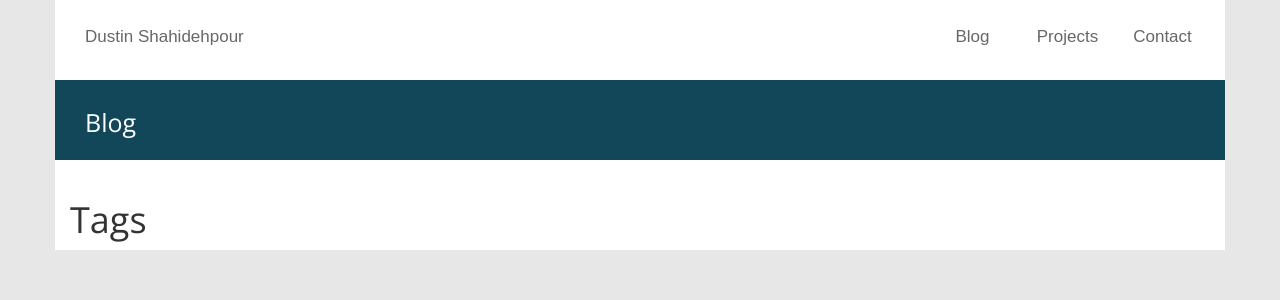
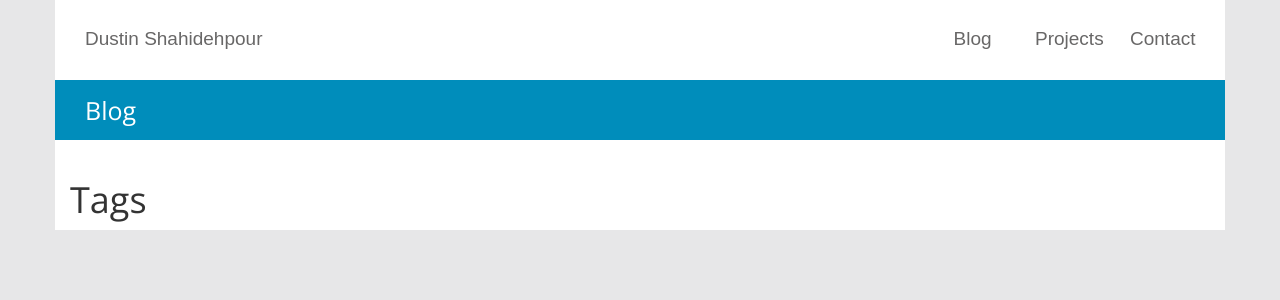
Before and after one commit to d16r/dustinshahidehpour.com, a Flask app: page /blog/ in a window 1280 px wide. Shown: the top 300 px of the page. Run offline with Flask 2, Linux system fonts and the light colour scheme; some web fonts are replaced.

Commit message:
Fixed color scheme on homepage.

```diff
--- a/app/static/css/style.css
+++ b/app/static/css/style.css
@@ -5,32 +5,34 @@ body{
 .banner {
     margin-left:-15px;
     margin-right: -15px;
-    min-height: 80px;
-    background-color: rgb(17,71,88);
+    min-height: 60px;
+    background-color: rgb(0,141,187);
 }
 
 .banner-text {
+    font-family: 'Open Sans' sans-serif;
+    font-weight: 300;
     padding-left: 30px;
-    padding-top: 25px;
+    padding-top: 13px;
     font-size: 25px;
     color:white;
  }
 
-.center {
+.nav-center {
+    font-family: 'Open Sans' sans-serif;
+    font-weight: 300;
     text-align: center;
 }
 
 .contact {
     width: 40px;
-    color: rgb(17,71,88);
-    padding-right: 25px;
+    color: rgb(119,119,119);
+    padding-right: 8%;
 }
 
-.contact:hover{
+.contact:hover {
+    color: rgb(73,73,73);
     text-decoration: none;
-}
-
-.contact:hover{
     transition: color .7s ease;
     -o-transition: color .7s ease;
     -webkit-transition: color .7s ease;
@@ -45,6 +47,20 @@ body{
     margin: 0 auto;
 }
 
+.content a {
+    color: rgb(0,141,187);
+    text-decoration: none;
+}
+
+.content a:hover {
+    color: red;
+    transition: color 1s ease;
+    -o-transition: color 1s ease;
+    -webkit-transition: color 1s ease;
+    -moz-transition: color 1s ease;
+    text-decoration: none;
+}
+
 h1,h2,h3,h4,h5,h6 {
     font-family: 'Open Sans', sans-serif;
     font-weight: 300;
@@ -57,7 +73,7 @@ nav {
 }
 
 nav > span {
-    font-size: 17px;
+    font-size: 19px;
 }
 
 nav > span > a {
@@ -65,6 +81,7 @@ nav > span > a {
 }
 
 nav > span > a:hover{
+    color:red;
     transition: color 1s ease;
     -o-transition: color 1s ease;
     -webkit-transition: color 1s ease;
--- a/app/templates/index.html
+++ b/app/templates/index.html
@@ -10,9 +10,9 @@
         <div class="col-md-5">
             <br>
             <h2>Hi, My Name Is...</h2>
-            <p>Dustin Shahidehpour. I am Software Engineer from Chicago, Illinois who really loves Python.</p>
+            <p>Dustin Shahidehpour. I am Software Engineer from Chicago, Illinois who really loves <a href="http://python.org/" target="_blank">Python</a>.</p>
             <h2>When I'm Not Coding...</h2>
-            <p>I am actively involved in the local music scene (Marching Percussion). <br><br>Currently, I am a member of the Chicago Bulls Drumline. I am also a tech for Troopers Drum and Bugle Corps. Coming this winter, I will be starting my third season with the Pioneer Indoor Percussion Ensemble.</p>
+            <p>I am actively involved in the local music scene (Marching Percussion). <br><br>Currently, I am a member of the <a href="http://www.nba.com/bulls/news/stampede.html" target="_blank">Chicago Bulls Drumline</a>. I am also a tech for <a href="http://troopersdrumcorps.org/home" target="_blank">Troopers Drum and Bugle Corps</a>. Coming this winter, I will be starting my third season with the <a href="https://www.facebook.com/PioneerIndoor" target="_blank">Pioneer Indoor Percussion Ensemble</a>.</p>
             <p>Recently, I decided to become more active. In October of 2013, I finished my first marathon! In 2014, I'm currently registered for 3 more, and a Triathalon.</p>
             <h2>If You Want To Contact Me...</h2>
             <p>feel free to contact/follow me through any of the links below. If you are looking for a resume, they are by request only.</p>
--- a/app/templates/layouts/_base.html
+++ b/app/templates/layouts/_base.html
@@ -24,16 +24,18 @@
           <header>
             <nav>
               <span class="col-md-3"><a href="/">Dustin Shahidehpour</a></span>
-              <span class="col-md-1 col-md-offset-6 center"><a href="/blog">Blog</a></span>
-              <span class="col-md-1 center"><a href="/projects">Projects</a></span>
-              <span class="col-md-1 center"><a href="/contact">Contact</a></span>
+              <span class="col-md-1 col-md-offset-6 nav-center"><a href="/blog">Blog</a></span>
+              <span class="col-md-1 nav-center"><a href="/projects">Projects</a></span>
+              <span class="col-md-1 nav-center"><a href="/contact">Contact</a></span>
             </nav>
           </header>
           <div class="banner">
             <span class="col-md-2 banner-text">{{ name }}</span>
           </div>
-          {% block content %}
-          {% endblock %}
+          <div class="content">
+            {% block content %}
+            {% endblock %}
+          </div>
       </div>
       <!-- jQuery  -->
       <script src="//code.jquery.com/jquery.js"></script>
```
